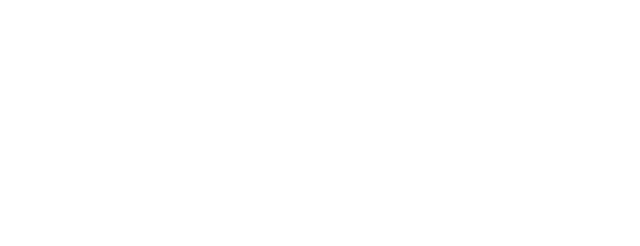
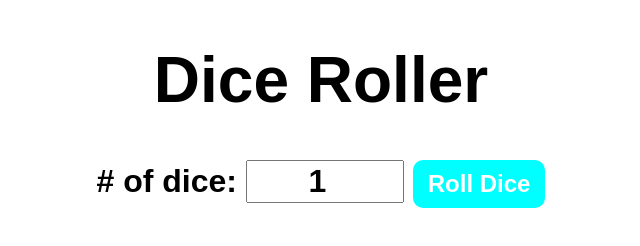
Before and after one commit to Calebsenm/learn-web, a plain HTML site: page javascript/28-dice-roller/index.html in a window 1280 px wide. Shown: the whole page, without its empty margins (319-959 px from the left). Drawn offline with Linux system fonts and the light colour scheme.

Commit message:
add game

```diff
--- a/javascript/28-dice-roller/index.html
+++ b/javascript/28-dice-roller/index.html
@@ -8,6 +8,12 @@
 
 <body>
     <div id="container">
+        <h1>Dice Roller</h1>
+        <label># of dice: </label>
+        <input type="number" value="1" min="1" id="numOfDice">
+        <button onclick="rollDice()">Roll Dice</button>
+        <div id="diceResult"></div>
+        <div id="diceImages"></div>
     </div>
 
     <script src="main.js"></script>
--- a/javascript/28-dice-roller/main.js
+++ b/javascript/28-dice-roller/main.js
@@ -0,0 +1,18 @@
+
+function rollDice() {
+    const numOfDice = document.getElementById("numOfDice").value;
+    const diceResult = document.getElementById("diceResult");
+    const diceImages = document.getElementById("diceImages");
+
+    const values = [];
+    const images = [];
+
+    for (let i = 0; i < numOfDice; i++){
+        const value = Math.floor(Math.random() * 6) + 1;
+        values.push(value);
+        images.push(`<img src="img/${value}.png">`);
+    }
+
+    diceResult.textContent = `dice: ${values.join(', ')}`;
+    diceImages.innerHTML = images.join('');
+}
--- a/javascript/28-dice-roller/style.css
+++ b/javascript/28-dice-roller/style.css
@@ -0,0 +1,37 @@
+#container {
+    font-family: Arial;
+    text-align: center;
+    font-size: 2rem;
+    font-weight: bold;
+}
+
+button {
+    font-size: 1.5rem;
+    padding: 10px 15px;
+    border-radius: 10px;
+    border: none;
+    background-color: aqua;
+    color: white;
+    font-weight: bold;
+    cursor: pointer;
+}
+
+button:hover {
+    background-color: lightblue;
+}
+
+button:active {
+    background-color: blue;
+}
+
+input {
+    font-size: 2rem;
+    width: 150px;
+    text-align: center;
+    font-weight: bold;
+}
+
+#diceImages img {
+    width: 150px;
+    margin: 5px;
+}
```
